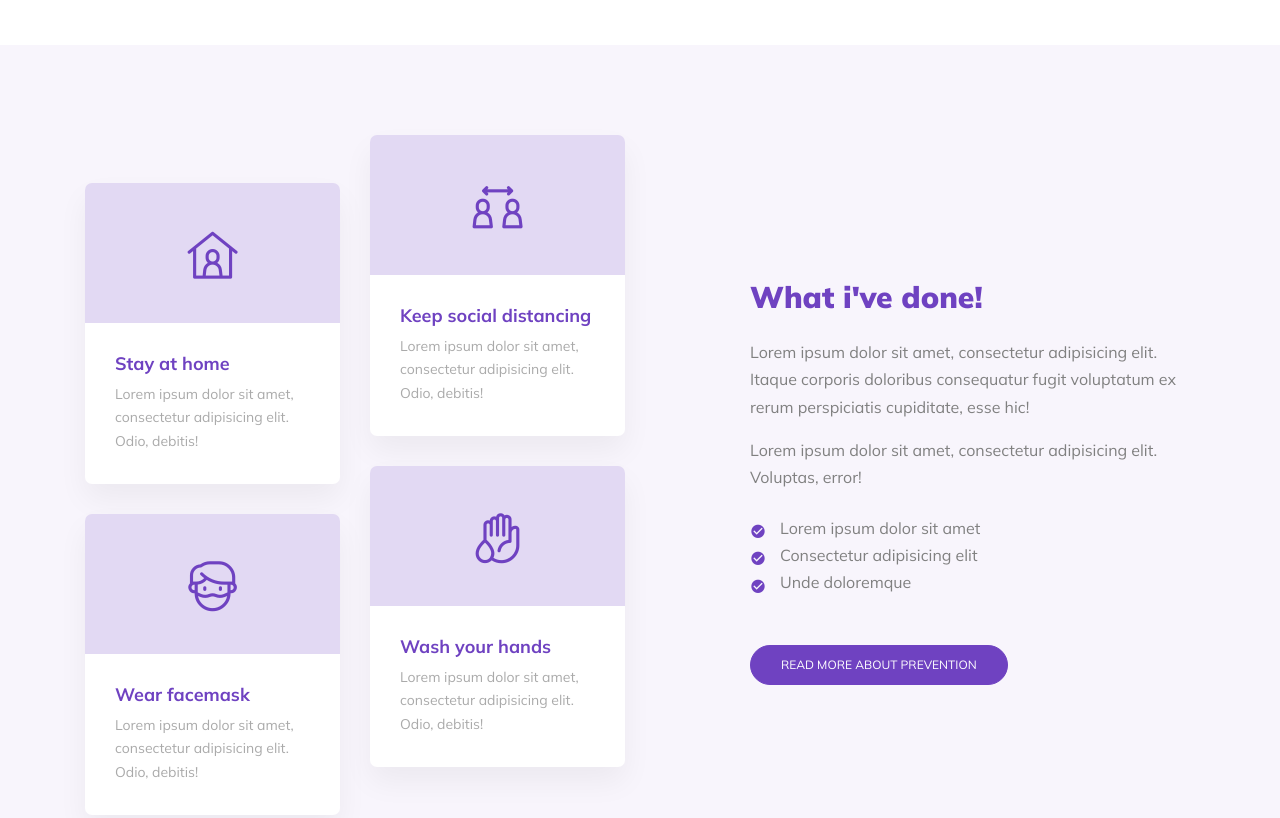
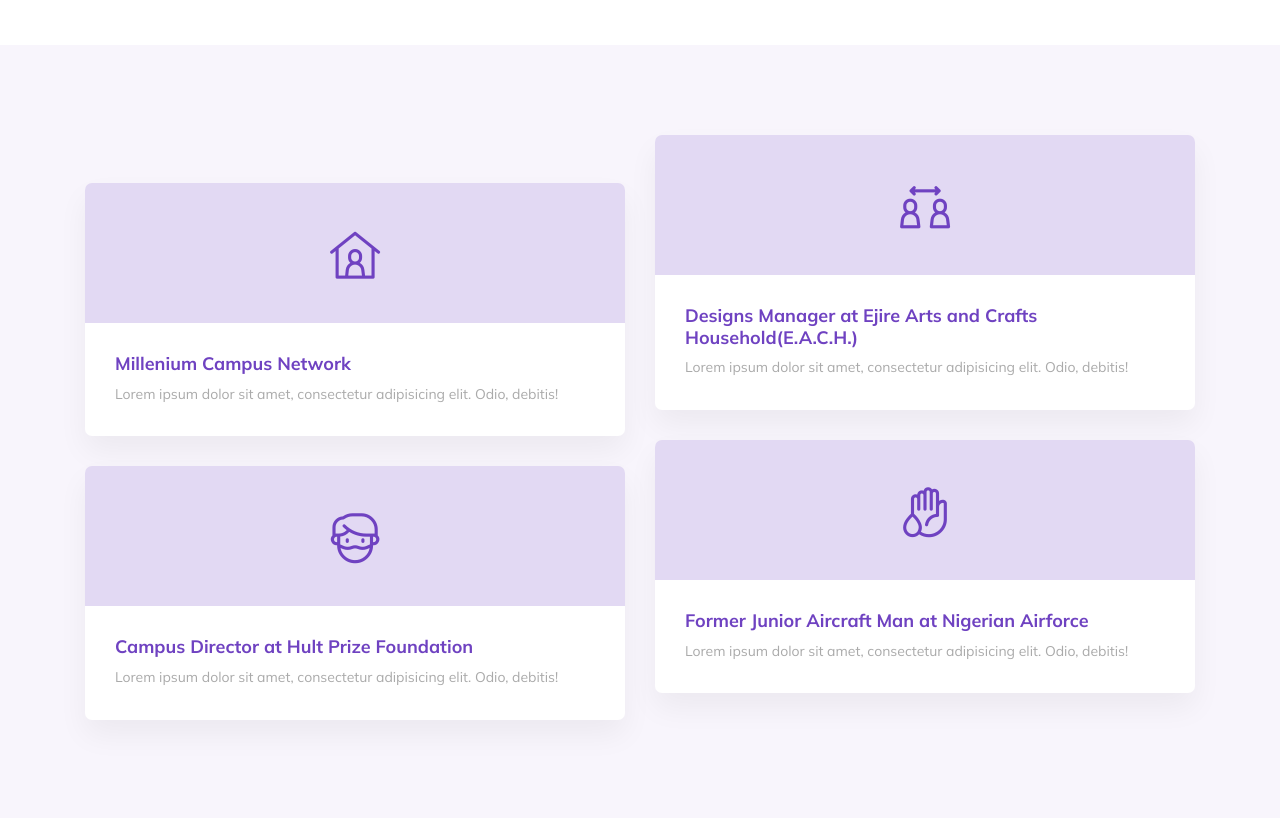
Before and after one commit to Sir-muhell/seyibabs, a plain HTML site: page index.html in a window 1280 px wide. Shown: the part 1500-2318 px from the top of the page. Drawn offline with Linux system fonts and the light colour scheme; files whose address does not match are found by name.

Commit message:
little update

```diff
--- a/index.html
+++ b/index.html
@@ -134,7 +134,7 @@
     <div class="site-section bg-primary-light">
       <div class="container">
         <div class="row align-items-center">
-          <div class="col-lg-6">
+          <div class="col-lg-12">
 
             <div class="row">
               <div class="col-6 col-lg-6 mt-lg-5">
@@ -143,7 +143,7 @@
                     <span class="flaticon-stay-at-home"></span>
                   </div>
                   <div class="body">
-                    <h3>Stay at home</h3>
+                    <h3>Millenium Campus Network</h3>
                     <p>Lorem ipsum dolor sit amet, consectetur adipisicing elit. Odio, debitis!</p>
                   </div>
                 </div>
@@ -153,7 +153,7 @@
                     <span class="flaticon-patient"></span>
                   </div>
                   <div class="body">
-                    <h3>Wear facemask</h3>
+                    <h3>Campus Director at Hult Prize Foundation</h3>
                     <p>Lorem ipsum dolor sit amet, consectetur adipisicing elit. Odio, debitis!</p>
                   </div>
                 </div>
@@ -164,7 +164,7 @@
                     <span class="flaticon-social-distancing"></span>
                   </div>
                   <div class="body">
-                    <h3>Keep social distancing</h3>
+                    <h3>Designs Manager at Ejire Arts and Crafts Household(E.A.C.H.)</h3>
                     <p>Lorem ipsum dolor sit amet, consectetur adipisicing elit. Odio, debitis!</p>
                   </div>
                 </div>
@@ -174,7 +174,7 @@
                     <span class="flaticon-hand-washing"></span>
                   </div>
                   <div class="body">
-                    <h3>Wash your hands</h3>
+                    <h3>Former Junior Aircraft Man at Nigerian Airforce</h3>
                     <p>Lorem ipsum dolor sit amet, consectetur adipisicing elit. Odio, debitis!</p>
                   </div>
                 </div>
@@ -182,19 +182,7 @@
 
             </div>
           </div>
-          <div class="col-lg-5 ml-auto">
-            <h2 class="section-heading mb-4">What i've done!</h2>
-            <p>Lorem ipsum dolor sit amet, consectetur adipisicing elit. Itaque corporis doloribus consequatur fugit voluptatum ex rerum perspiciatis cupiditate, esse hic!</p>
-            <p class="mb-4">Lorem ipsum dolor sit amet, consectetur adipisicing elit. Voluptas, error!</p>
 
-            <ul class="list-check list-unstyled mb-5">
-              <li>Lorem ipsum dolor sit amet</li>
-              <li>Consectetur adipisicing elit</li>
-              <li>Unde doloremque</li>
-            </ul>
-
-            <p><a href="#" class="btn btn-primary">Read more about prevention</a></p>
-          </div>
         </div>
       </div>
     </div>
@@ -322,10 +310,10 @@
             <h2 class="footer-heading mb-4">About</h2>
             <p>Lorem ipsum dolor sit amet, consectetur adipisicing elit. Modi cumque tenetur inventore veniam, hic vel ipsa necessitatibus ducimus architecto fugiat!</p>
             <div class="my-5">
-              <a href="#" class="pl-0 pr-3"><span class="icon-facebook"></span></a>
+              <a href="https://web.facebook.com/seyi.ebenezer.52" class="pl-0 pr-3"><span class="icon-facebook"></span></a>
               <a href="#" class="pl-3 pr-3"><span class="icon-twitter"></span></a>
-              <a href="#" class="pl-3 pr-3"><span class="icon-instagram"></span></a>
-              <a href="#" class="pl-3 pr-3"><span class="icon-linkedin"></span></a>
+              <a href="https://www.instagram.com/theseyibabs/" class="pl-3 pr-3"><span class="icon-instagram"></span></a>
+              <a href="https://www.linkedin.com/in/seyi-babs-b79875184/" class="pl-3 pr-3"><span class="icon-linkedin"></span></a>
             </div>
           </div>
           <div class="col-lg-8">
@@ -366,7 +354,7 @@
             <div class="border-top pt-5">
               <p class="copyright"><small>
                 <!-- Link back to Colorlib can't be removed. Template is licensed under CC BY 3.0. -->
-                &copy; Seyi Babs <script>document.write(new Date().getFullYear());</script> | Develop by <a href="https://doteightplus.com" target="_blank" > Aholu Samuel </a> | Powered with <i class="icon-heart text-danger" aria-hidden="true"></i> by <a href="https://doteightplus.com" target="_blank" >DotEightPlus</a>
+                &copy; Seyi Babs <script>document.write(new Date().getFullYear());</script> | Develop by <a href="https://doteightplus.com" target="_blank" > Aholu Samuel</a> | Powered with <i class="icon-heart text-danger" aria-hidden="true"></i> by <a href="https://doteightplus.com" target="_blank" >DotEightPlus</a>
                 <!-- Link back to Colorlib can't be removed. Template is licensed under CC BY 3.0. --></small></p>
 
               </div>
```
Also changed, not shown: 1.jpg (added), 2.jpg (added), 3.jpg (added).
